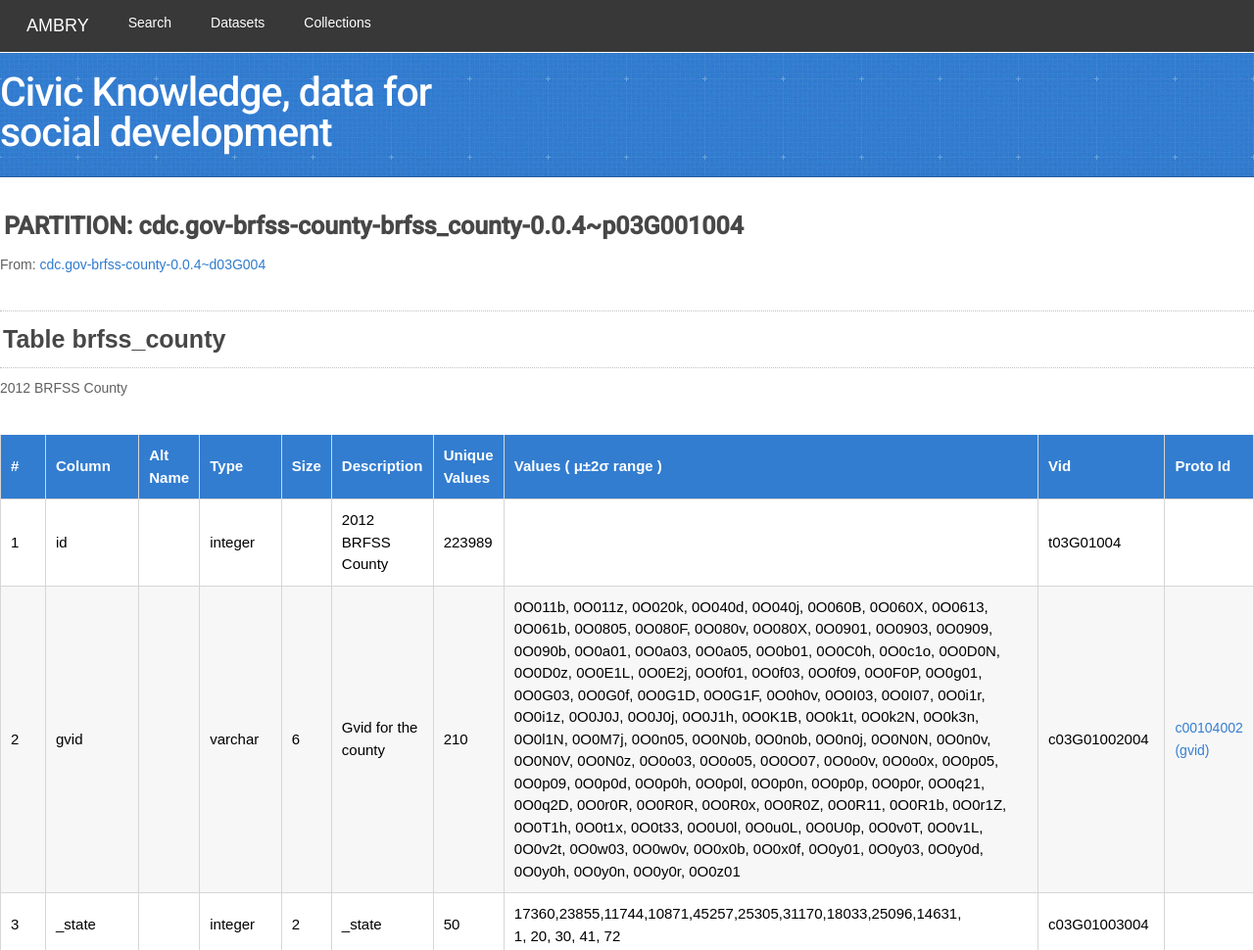
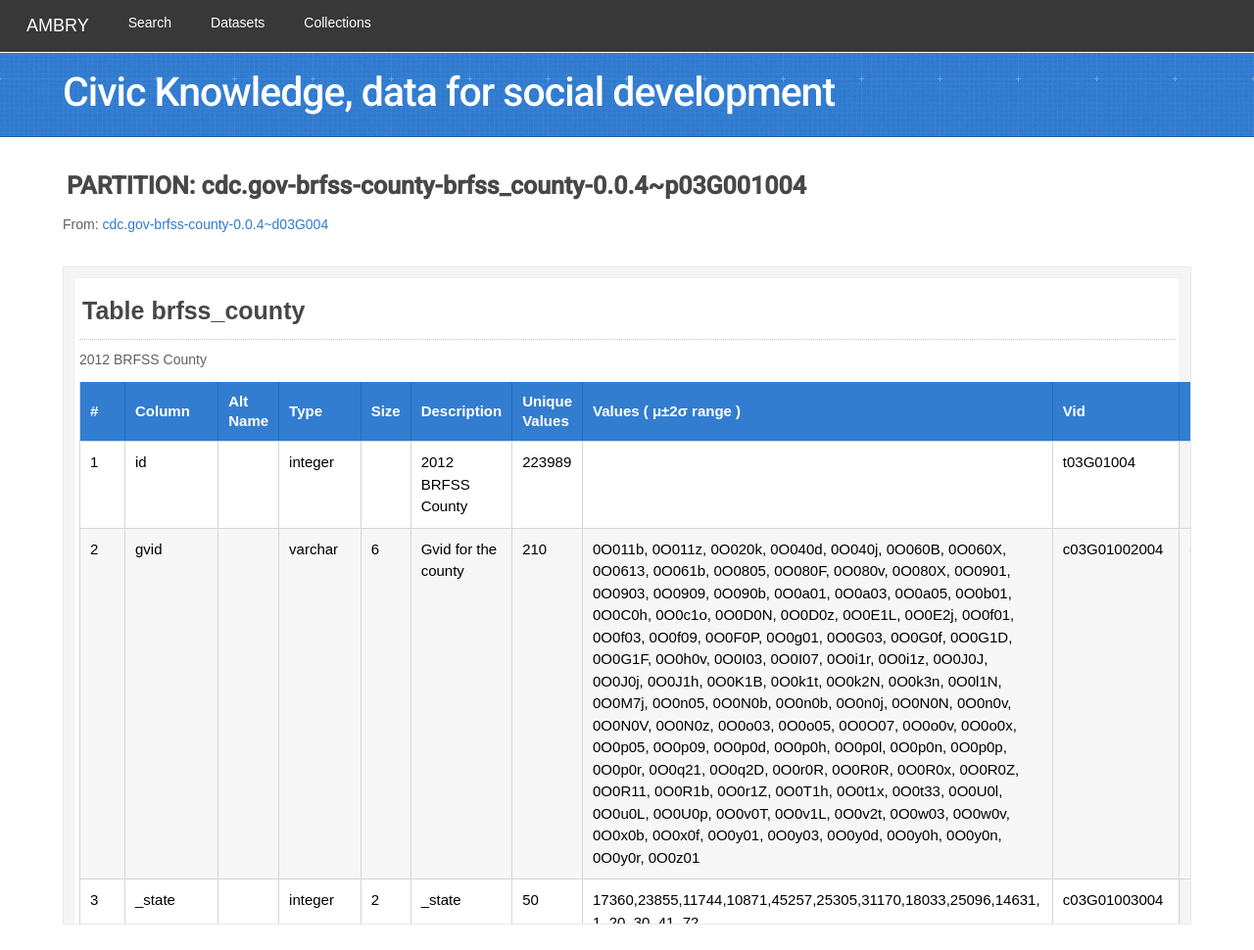
Before and after one commit to Preetimatiar/Preetimatiar.github.io, a plain HTML site: page Partition.html in a window 1280 px wide. Shown: the top 970 px of the page at 98% size. Drawn offline with nearby package versions, Linux system fonts and the light colour scheme; a script that the page names is missing; a web font is replaced by a local one.

Commit message:
Update stylesheet.css

```diff
--- a/stylesheets/stylesheet.css
+++ b/stylesheets/stylesheet.css
@@ -454,7 +454,7 @@ header {
 }
 
 header h1 {
-  width: 540px;
+  /*width: 540px;*/
   margin-top: 0;
   margin-bottom: 0.2em;
   font-size: 41px;
@@ -820,10 +820,10 @@ table tr:nth-child(odd) {
    background-color: #f7f7f7;
 }
 table { margin:25px 0 0 0; padding:0px; width:100%; border:1px solid #d6d6d6; border-top:none; border-right:none;}
-table td { padding:10px; text-align:left; border-top:1px solid #d6d6d6; border-right: 1px solid #d6d6d6;}
+table td { padding:10px; text-align:left; border-top:1px solid #d6d6d6; border-right: 1px solid #d6d6d6; vertical-align:top;}
 table td a { color:#367ed2; text-decoration:none; font-size:14px; }
 
-table th{ background:#327dd0; color:#fff; padding:10px; text-align:left; border-right:1px solid #d6d6d6;}
+table th{ background:#327dd0; color:#fff; padding:10px; text-align:left; border-right:1px solid #1c6ec5; line-height:20px;}
 
 
 .searchBarDatafiles {float:left; margin:30px 0 0 0; padding:0px; }
@@ -844,6 +844,19 @@ border-radius: 4px; display:block;}
 .tableResponsive { margin:0px; padding:0px;}
 
 /*==============================================Dataset page ends here======================================================*/
+
+
+/*=============================================Partition page starts here===================================================*/
+
+
+.InnerTableSection { width:90%;  margin:0 auto;}
+.MainPageBg { background:#f5f5f5; padding:10px; border:1px solid #e9e9e9; margin:20px 0 0 0; height:650px; overflow-y:auto;}
+.MainPageBginner { background:#fff; margin:0px; padding:5px; border:1px solid #efefef;}
+.NOborder { border-top:none!important; margin-top:0px!important;}
+
+
+
+/*=============================================Partition page ends here===================================================*/
 
 
 /* #Media Queries
```
